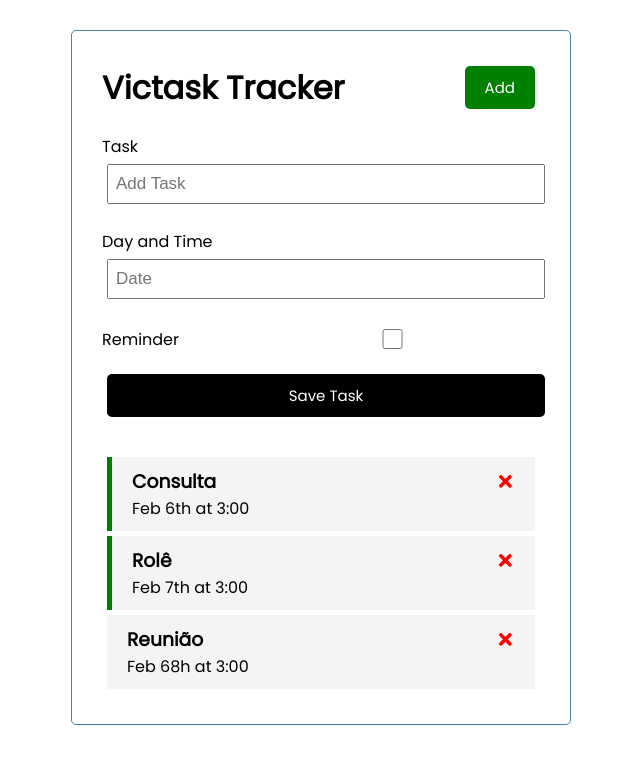
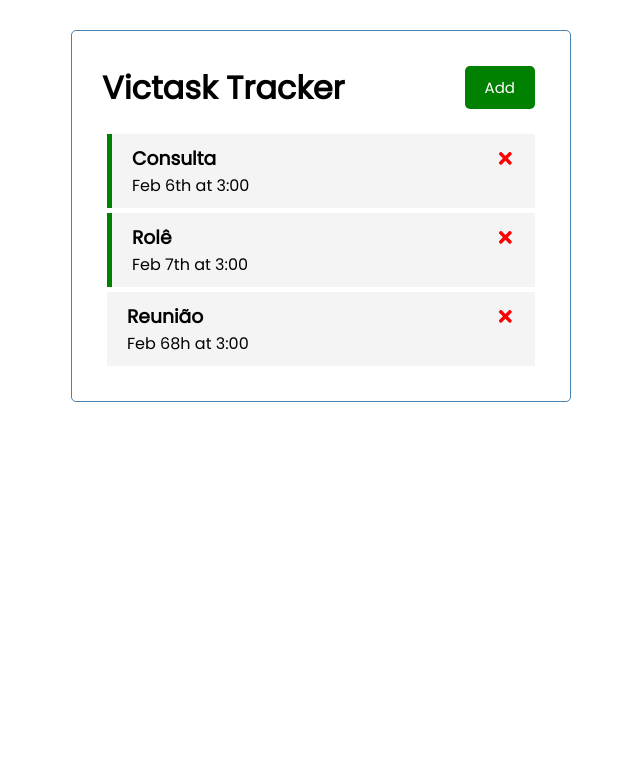
Before and after one commit to vkoschel/react-crash-course, a React (Create React App) app: page / in a window 1280 px wide. Shown: the top 764 px of the page, without its empty margins (319-959 px from the left). Built offline with nearby package versions, Linux system fonts and the light colour scheme.

Commit message:
Show/hide add form

```diff
--- a/src/App.js
+++ b/src/App.js
@@ -4,6 +4,9 @@
 import AddTask from "./components/AddTask";
 
 function App() {
+
+  const [showAddTask, setShowAddTask] = useState(false)
+
   const [tasks, setTasks] = useState([
     {
       id: 1,
@@ -45,8 +48,8 @@
 
   return (
     <div className="container">
-      <Header />
-      <AddTask onAdd={addTask} />
+      <Header onAdd={() => setShowAddTask(!showAddTask)} showAdd={showAddTask}/>
+     {showAddTask &&  <AddTask onAdd={addTask} />}
       {tasks.length > 0 ? (
         <Tasks tasks={tasks} onDelete={deleteTask} onToggle={toggleReminder} />
       ) : (
--- a/src/components/Header.js
+++ b/src/components/Header.js
@@ -1,14 +1,12 @@
 import PropTypes from 'prop-types'
 import Button from './Button'
 
-const Header = ({ title }) => {
-    const onClick = () => {
-        console.log('Click')
-    }
+const Header = ({ title, onAdd, showAdd }) => {
+
     return (
         <header className='header'>
             <h1>{title}</h1>
-            <Button color='green' text='Add' onClick={onClick} />
+            <Button color={showAdd ? 'red' : 'green'} text={showAdd ? 'Close' : 'Add'} onClick={onAdd} />
         </header>
     )
 }
```
